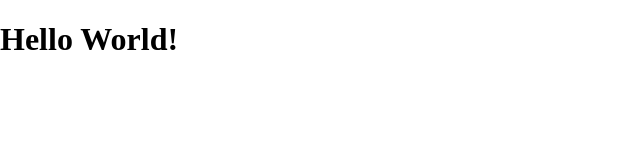
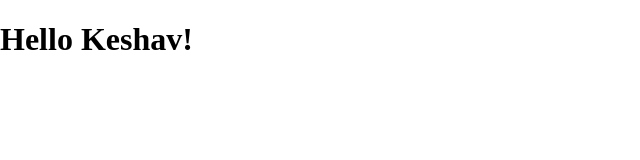
Before and after one commit to C0DESbyKeshav/bozOS, a Next.js app: page / in a window 1280 px wide. Shown: the top 160 px of the page, without its empty margins (0-640 px from the left). Built offline with nearby package versions, Linux system fonts and the light colour scheme.

Commit message:
Added ESLint Support

```diff
--- a/next.config.js
+++ b/next.config.js
@@ -1,3 +1,3 @@
 module.exports = {
-    reactStrictMode: true,
-}
+  reactStrictMode: true,
+};
--- a/pages/_app.tsx
+++ b/pages/_app.tsx
@@ -1,6 +1,8 @@
 import 'styles/globals.scss';
+
 import type { AppProps } from 'next/app';
+import { ReactElement } from 'react';
 
-export default function App({ Component, pageProps }: AppProps) {
+export default function App({ Component, pageProps }: AppProps): ReactElement {
   return <Component {...pageProps} />;
 }
--- a/pages/index.tsx
+++ b/pages/index.tsx
@@ -1,3 +1,5 @@
-export default function Home(){
-    return <h1>Hello World!</h1>;
+import { ReactElement } from 'react';
+
+export default function Home(): ReactElement {
+  return <h1>Hello Keshav!</h1>;
 }
```
Also changed, not shown: package.json (+10 -0 lines), .eslintrc.json (added), next-env.d.ts, 1 other file (tests, documents, lock files or other folders).
